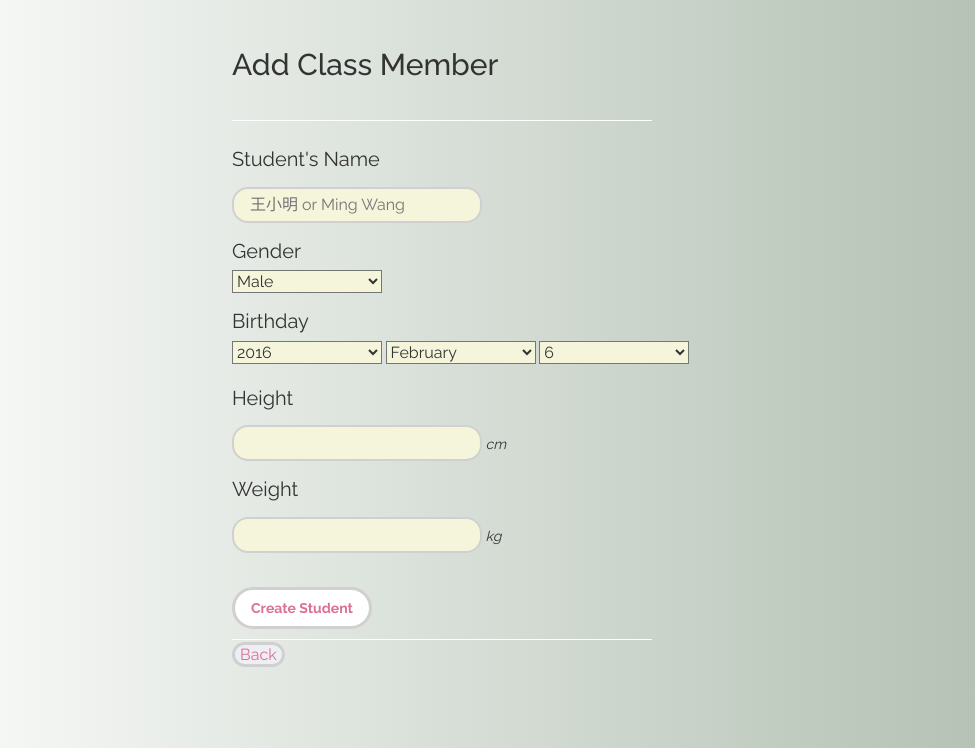
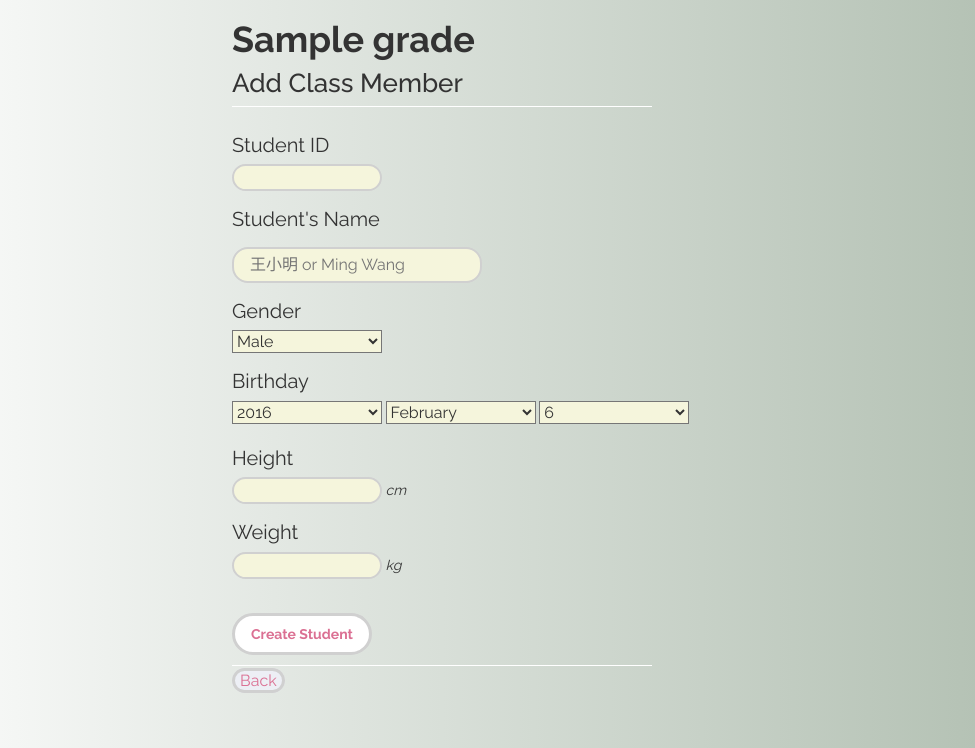
Before and after one commit to alaivon/bmi_practice, a Rails app: page /schools/1/grades/1/students/new in a window 1280 px wide. Shown: the part 52-800 px from the top of the page, without its empty margins (152-1127 px from the left). Run offline with Rails 7, Linux system fonts and the light colour scheme; tables that the repository leaves empty hold one stand-in row (values such as "Sample post"); style sheets or scripts are compiled from the project's sources; some libraries are stand-ins or nearby versions.

Commit message:
Style Student Form

```diff
--- a/app/assets/stylesheets/students.scss
+++ b/app/assets/stylesheets/students.scss
@@ -29,11 +29,14 @@ $inside: #f5f5dc;
 	}
 	h1 {
 		font-weight: 700;
+		padding-bottom: 0;
 
 	}
 	h2 {
+		margin-top: -1em;
+		margin-bottom: -1em;
 		font-weight: 500;
-		font-size: 30px;
+		font-size: 26px;
 		line-height: 3em;
 	}
 	hr {
@@ -54,7 +57,6 @@ $inside: #f5f5dc;
 	input[type="password"] {
 			font-size: 16px;
 			width: 250px;
-		  -webkit-transition: width .35s ease-in-out;
 			height: 2em;
 			border: 2px solid darken($border,10%);
 			padding: 1em;
@@ -68,8 +70,24 @@ $inside: #f5f5dc;
 	      box-shadow: 0 0 10px #9ecaed;
 		  }
 		}
+	input[type="number"] {
+		background: $inside;
+		font-size: 16px;
+		width: 150px;
+		border: 2px solid darken($border,10%);
+		border-radius: 1em;
+		padding: 0 .5rem 0 .5rem;
+		&:focus {
+			background: white;
+			outline: none;
+			border-color: #9ecaed;
+	    box-shadow: 0 0 10px #9ecaed;
+		}
+	}
+
 	input[type="date"],
-	input[type="gender"] {
+	input[type="gender"]
+	{
 		background: $inside;
 		font-size: 16px;
 		width: 150px;
--- a/app/controllers/students_controller.rb
+++ b/app/controllers/students_controller.rb
@@ -29,6 +29,7 @@ class StudentsController < ApplicationController
 
 	def update
 		if @student.update(student_params)
+			@student.update(bmi: (@student.weight / (@student.height/100)**2).round(2))
 			flash[:success] = "Updated class member successfully."
 			redirect_to school_grade_path(@school, @grade)
 		else
--- a/app/models/student.rb
+++ b/app/models/student.rb
@@ -2,4 +2,6 @@ class Student < ActiveRecord::Base
 	belongs_to :grade
 
 
+
+
 end
--- a/app/views/grades/show.html.erb
+++ b/app/views/grades/show.html.erb
@@ -9,4 +9,6 @@
 		<i class="fa fa-plus-circle fa-lg"></i>
 		<% end %>
 
+
+
 </div>
--- a/app/views/students/_form.html.erb
+++ b/app/views/students/_form.html.erb
@@ -13,6 +13,10 @@
 </div>
 
 <br>
+<div class="field">
+	<%= f.label :number, "Student ID"  %> <br>
+	<%= f.number_field :number, :max => 99999999 %>
+</div>
 
 <div class="field">
 	<%= f.label :name, "Student's Name"  %> <br>
@@ -31,12 +35,12 @@
 
 <div class="field">
 	<%= f.label :height, "Height"  %> <br>
-	<%= f.text_field :height%> <em>cm</em>
+	<%= f.number_field :height, :step => 0.1, :max => 300 %> <em>cm</em>
 </div>
 
 <div class="field">
 	<%= f.label :weight, "Weight"  %> <br>
-	<%= f.text_field :weight %> <em>kg</em>
+	<%= f.number_field :weight, :step => 0.1, :max => 200 %> <em>kg</em>
 </div>
 
 
--- a/app/views/students/new.html.erb
+++ b/app/views/students/new.html.erb
@@ -1,4 +1,6 @@
 <div id="stu_form">
+	<h1><%= @grade.name %></h1>
+
 	<h2>Add Class Member </h2>
 	<hr>
 
```
Also changed, not shown: app/views/students/edit.html.erb (+10 -0 lines).
